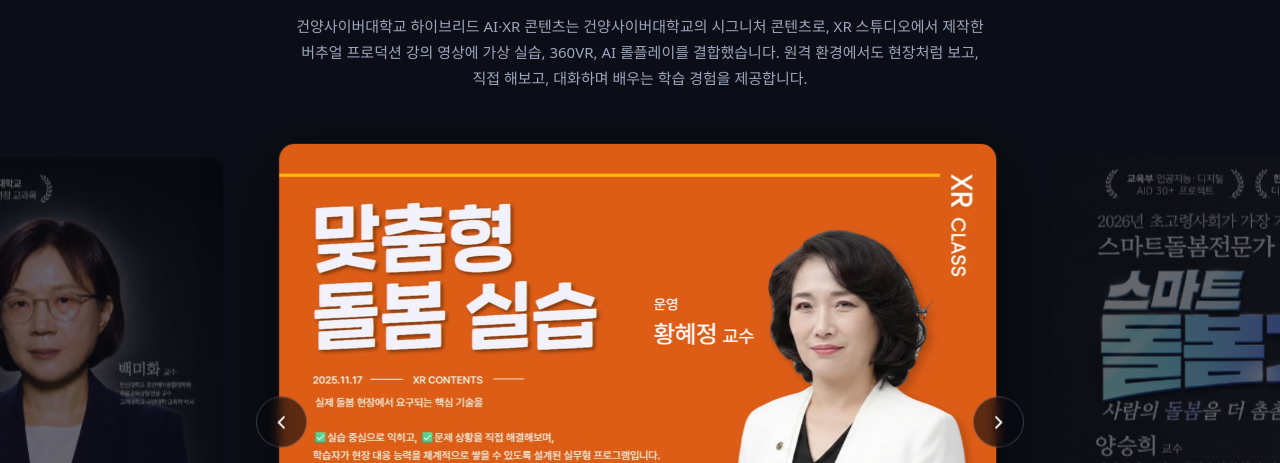
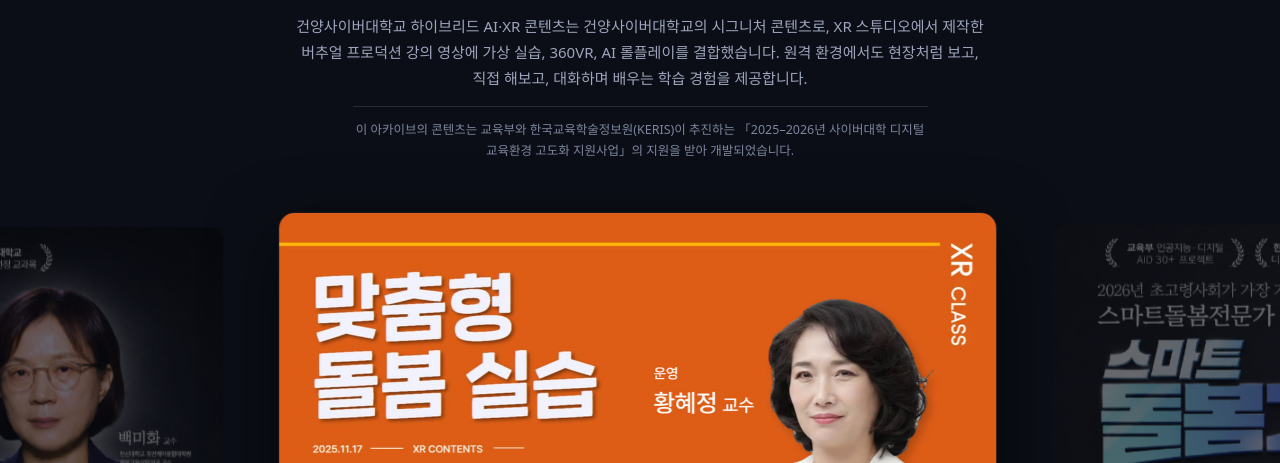
Before and after one commit to kycuctl/archive, a plain HTML site: page index.html in a window 1280 px wide. Shown: the part 321-784 px from the top of the page. Drawn offline with Linux system fonts and the light colour scheme; a web font is replaced by a local one.

Commit message:
Add files via upload

```diff
--- a/index.html
+++ b/index.html
@@ -61,6 +61,8 @@ h1 .ax{background:linear-gradient(95deg,#2BDDBE,#6A8EFF 50%,#B783FF);-webkit-bac
 .intro h1 .l2{white-space:nowrap}
 .hdesc{max-width:46em;margin:16px auto 0;font-size:clamp(13px,1.3vw,15px);line-height:1.75;color:#9EA5BC}
 @media (max-width:700px){.intro h1 .l2{font-size:.8em}.intro h1{font-size:clamp(26px,8.4vw,44px)}.hdesc{font-size:13px}}
+.hcred{max-width:46em;margin:14px auto 0;padding-top:12px;border-top:1px solid rgba(160,170,200,.18);font-size:12.5px;line-height:1.7;color:#7E869E}
+@media (max-width:700px){.hcred{font-size:12px}}
 .yrs{display:inline-flex;align-items:center;gap:14px;margin:16px 0 0;font-family:"IBM Plex Mono",ui-monospace,monospace;font-size:13px;letter-spacing:.18em;color:#9EA5BC}
 .yrs::before,.yrs::after{content:"";width:28px;height:1px;background:#3A4055}
 .car{position:relative;margin-top:clamp(22px,3vw,34px);--sw:min(56vw,820px);--gap:clamp(10px,1.6vw,22px)}
@@ -334,6 +336,7 @@ function home(){
       <h1>건양사이버대학교 <br class="mbr"><span class="l2"><span class="hy">HYBRID</span> <span class="ax">AI·XR</span> 콘텐츠 아카이브</span></h1>
       <p class="yrs">2025–2026년</p>
       <p class="hdesc">건양사이버대학교 하이브리드 AI·XR 콘텐츠는 건양사이버대학교의 시그니처 콘텐츠로, XR 스튜디오에서 제작한 버추얼 프로덕션 강의 영상에 가상 실습, 360VR, AI 롤플레이를 결합했습니다. 원격 환경에서도 현장처럼 보고, 직접 해보고, 대화하며 배우는 학습 경험을 제공합니다.</p>
+      <p class="hcred">이 아카이브의 콘텐츠는 교육부와 한국교육학술정보원(KERIS)이 추진하는 「2025–2026년 사이버대학 디지털 교육환경 고도화 지원사업」의 지원을 받아 개발되었습니다.</p>
     </div>
     <div class="car" id="car">
       <div class="track" id="track">${[...LIVE,...LIVE,...LIVE].map((d,k)=>{const i=k%LIVE.length;return `<div class="slide" data-s="${i}" style="--fc:${CATS[d.cat].hex}" role="group" aria-roledescription="슬라이드" aria-label="${i+1} / ${LIVE.length}: ${esc(d.name)}">
```
